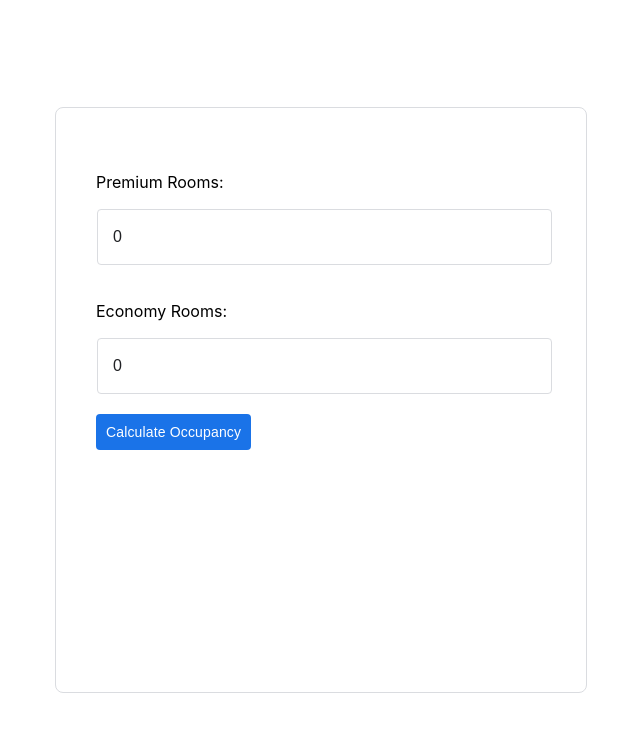
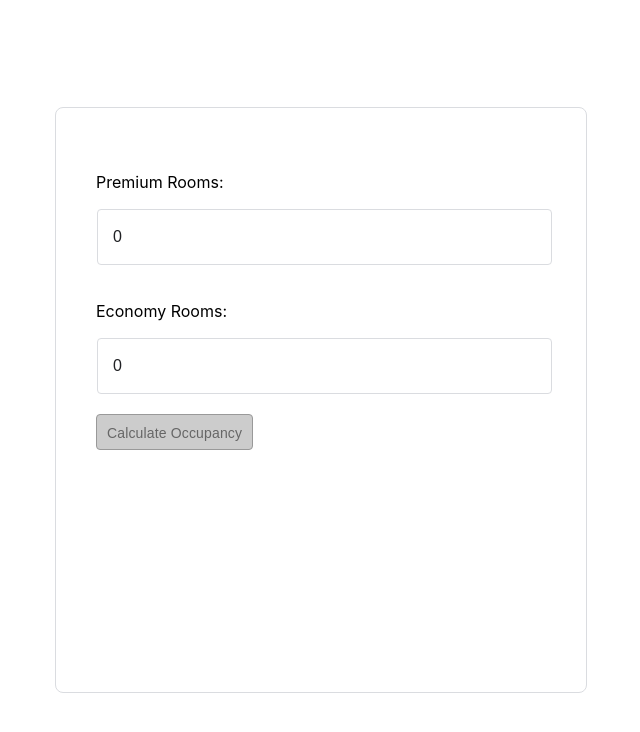
Before and after one commit to nodeMD/occupancy-calculation, a React (Create React App) app: page / in a window 1280 px wide. Shown: the top 732 px of the page, without its empty margins (319-959 px from the left). Built offline with nearby package versions, Linux system fonts and the light colour scheme.

Commit message:
app: disable button when the form is wrongly populated

```diff
--- a/src/App.css
+++ b/src/App.css
@@ -47,6 +47,13 @@
   height: 36px;
 }
 
+button:disabled,
+button[disabled]{
+  border: 1px solid #999999;
+  background-color: #cccccc;
+  color: #666666;
+}
+
 .App {
   text-align: center;
 }
--- a/src/App.tsx
+++ b/src/App.tsx
@@ -89,7 +89,12 @@ function App() {
             />
           </div>
           <br />
-          <button type="submit">Calculate Occupancy</button>
+          <button
+            disabled={!premiumRooms && !economyRooms}
+            type="submit"
+          >
+            Calculate Occupancy
+          </button>
         </form>
         {occupancy && (
           <div>
```
